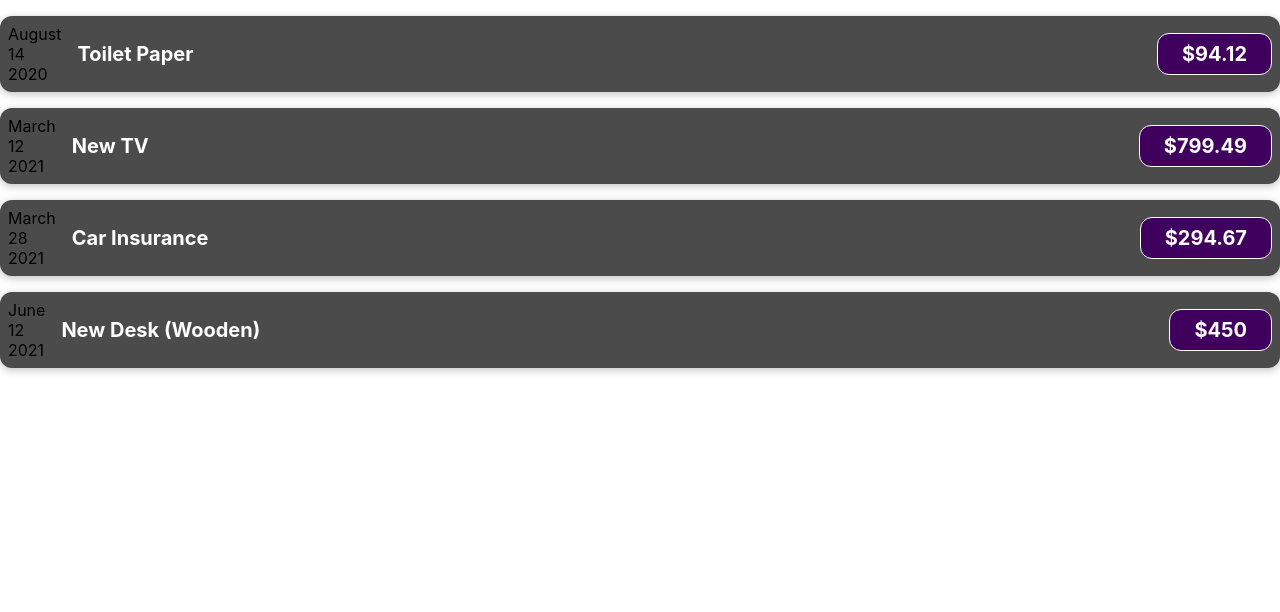
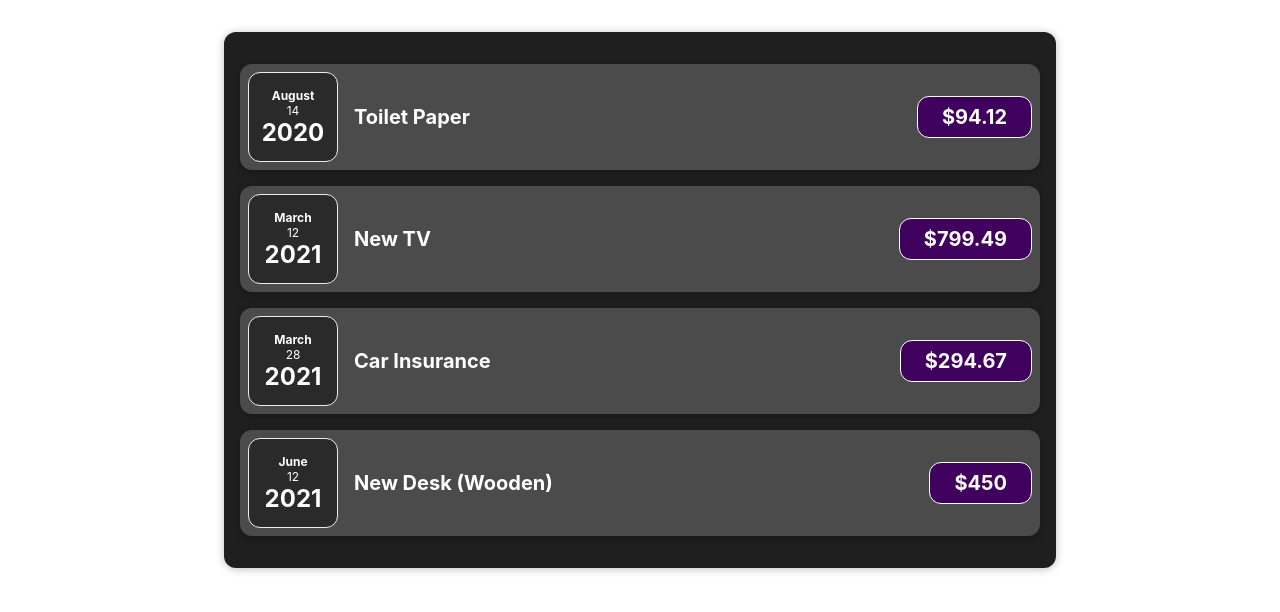
Before and after one commit to juancsaenz/react-expense-tracker, a React (Create React App) app: page / in a window 1280 px wide. Shown: the top 612 px of the page. Built offline with nearby package versions, Linux system fonts and the light colour scheme.

Commit message:
Add Expenses item

```diff
--- a/src/App.js
+++ b/src/App.js
@@ -1,4 +1,4 @@
-import ExpenseItem from "./components/ExpenseItem";
+import Expenses from "./components/Expenses";
 
 function App() {
   const expenses = [
@@ -22,28 +22,10 @@ function App() {
       date: new Date(2021, 5, 12),
     },
   ];
+
   return (
     <div>
-      <ExpenseItem
-        title={expenses[0].title}
-        amount={expenses[0].amount}
-        date={expenses[0].date}
-      />
-      <ExpenseItem
-        title={expenses[1].title}
-        amount={expenses[1].amount}
-        date={expenses[1].date}
-      />
-      <ExpenseItem
-        title={expenses[2].title}
-        amount={expenses[2].amount}
-        date={expenses[2].date}
-      />
-      <ExpenseItem
-        title={expenses[3].title}
-        amount={expenses[3].amount}
-        date={expenses[3].date}
-      />
+      <Expenses data={expenses} />
     </div>
   );
 }
--- /dev/null
+++ b/src/components/ExpenseDate.css
@@ -0,0 +1,26 @@
+.expense-date {
+    display: flex;
+    flex-direction: column;
+    width: 5.5rem;
+    height: 5.5rem;
+    border: 1px solid #ececec;
+    background-color: #2a2a2a;
+    color: white;
+    border-radius: 12px;
+    align-items: center;
+    justify-content: center;
+  }
+
+  .expense-date__month {
+    font-size: 0.75rem;
+    font-weight: bold;
+  }
+
+  .expense-date__year {
+    font-size: 0.75rem;
+  }
+
+  .expense-date__day {
+    font-size: 1.5rem;
+    font-weight: bold;
+  }
--- a/src/components/ExpenseDate.js
+++ b/src/components/ExpenseDate.js
@@ -1,13 +1,15 @@
+import "./ExpenseDate.css";
+
 function ExpenseDate(props) {
   const month = props.date.toLocaleString("en-US", { month: "long" });
   const day = props.date.toLocaleString("en-US", { day: "2-digit" });
   const year = props.date.getFullYear();
 
   return (
-    <div>
-      <div>{month}</div>
-      <div>{day}</div>
-      <div>{year}</div>
+    <div className="expense-date">
+      <div className="expense-date__month">{month}</div>
+      <div className="expense-date__year">{day}</div>
+      <div className="expense-date__day">{year}</div>
     </div>
   );
 }
--- /dev/null
+++ b/src/components/Expenses.css
@@ -0,0 +1,9 @@
+.expenses {
+    padding: 1rem;
+    background-color: rgb(31, 31, 31);
+    margin: 2rem auto;
+    width: 50rem;
+    max-width: 95%;
+    border-radius: 12px;
+    box-shadow: 0 1px 8px rgba(0, 0, 0, 0.25);
+  }
--- /dev/null
+++ b/src/components/Expenses.js
@@ -0,0 +1,31 @@
+import './Expenses.css';
+import ExpenseItem from "./ExpenseItem";
+
+function Expenses({ data }) {
+  return(
+    <div className='expenses'>
+      <ExpenseItem
+        title={data[0].title}
+        amount={data[0].amount}
+        date={data[0].date}
+      />
+      <ExpenseItem
+        title={data[1].title}
+        amount={data[1].amount}
+        date={data[1].date}
+      />
+      <ExpenseItem
+        title={data[2].title}
+        amount={data[2].amount}
+        date={data[2].date}
+      />
+      <ExpenseItem
+        title={data[3].title}
+        amount={data[3].amount}
+        date={data[3].date}
+      />
+    </div>
+  )
+}
+
+export default Expenses;
```
